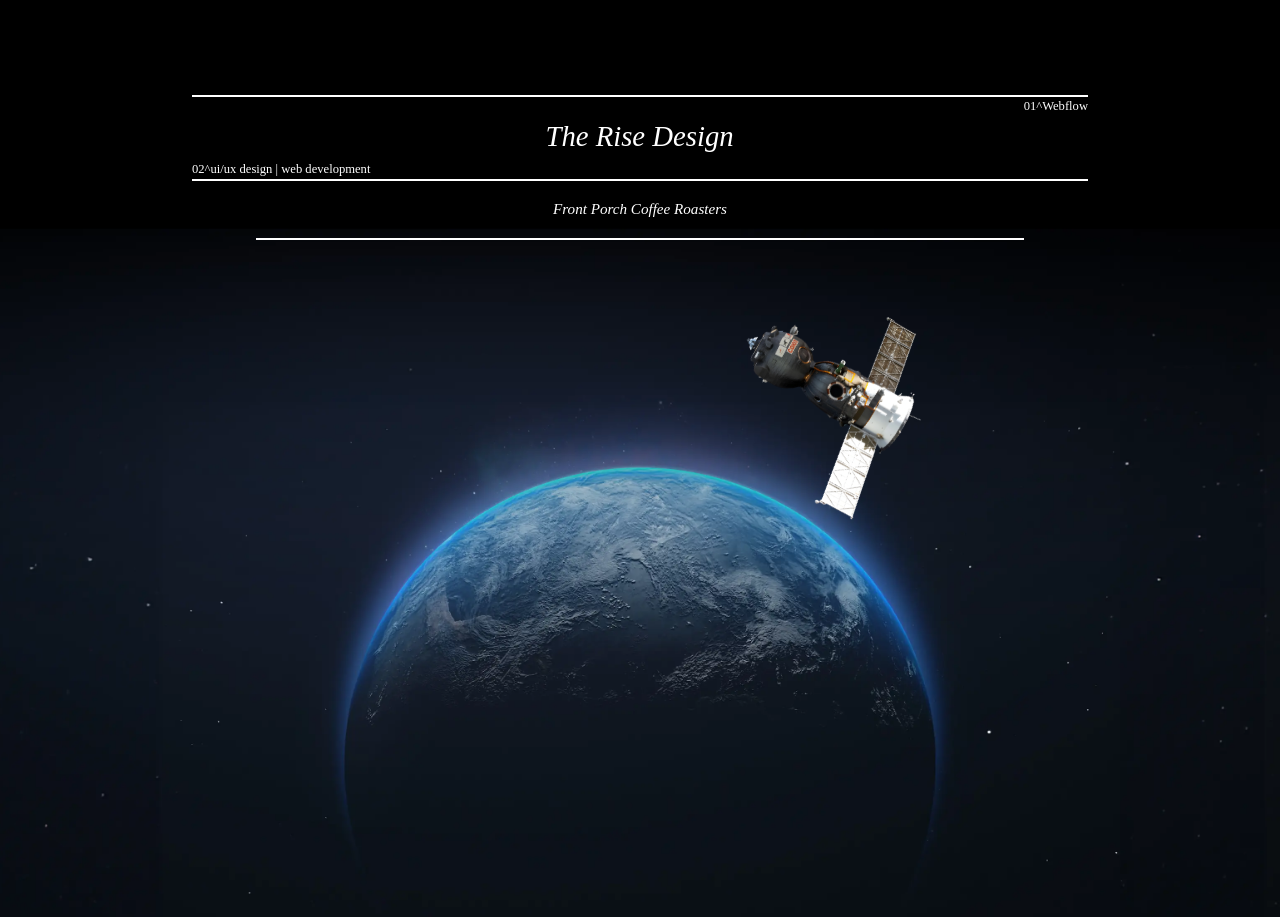
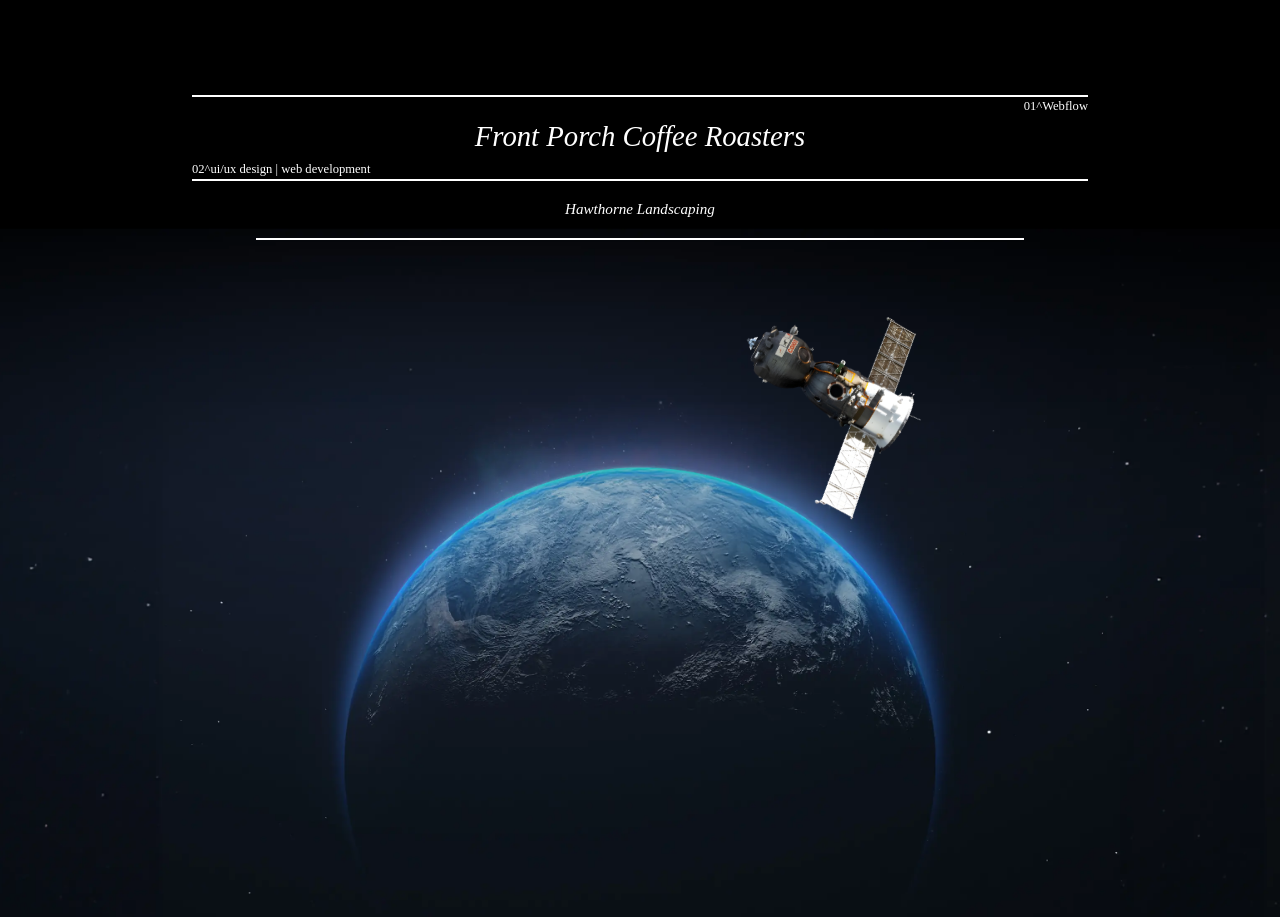
Before and after one commit to subcylindrical/zacharylehouillierportfolio, a Vue app: page /home in a window 1280 px wide. Shown: the part 1280-2197 px from the top of the page. Built offline with nearby package versions, Linux system fonts and the light colour scheme; a web font is replaced by a local one.

Commit message:
Update WorkSection.vue
removed extra site entry

```diff
--- a/src/components/work/WorkSection.vue
+++ b/src/components/work/WorkSection.vue
@@ -43,12 +43,6 @@ export default {
       timeline2: null,
       imgTl: null,
       projects: [
-        {
-          name: 'The Rise Design',
-          plat: 'Webflow',
-          desc: 'ui/ux design | web development',
-          imgSrc: require('../../../src/assets/optimized-imgs/work/full-page/ariel.webp'),
-        },
         {
           name: 'Front Porch Coffee Roasters',
           plat: 'Webflow',
```
